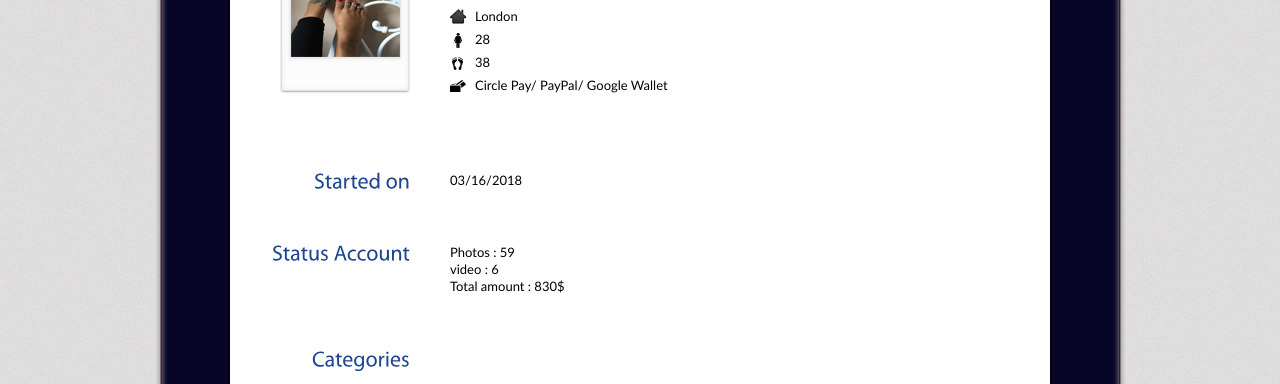
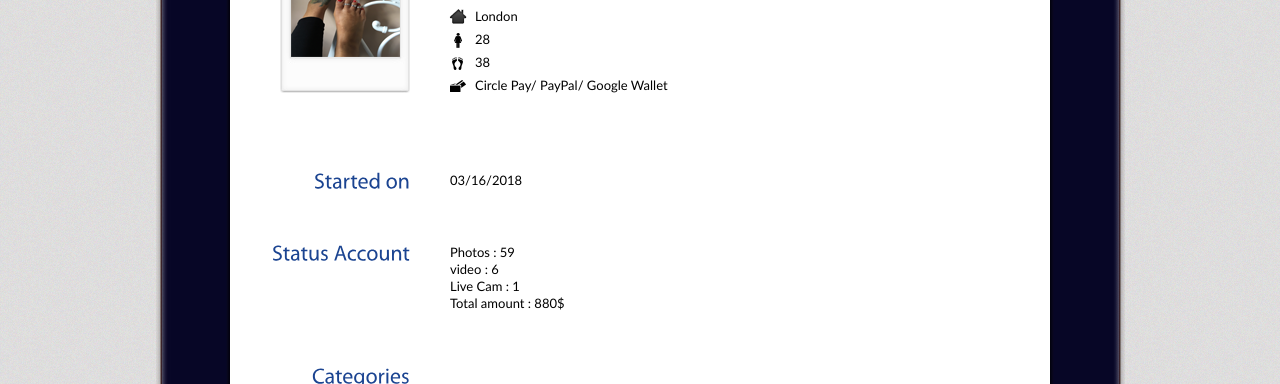
Before and after one commit to MegaFeet/Ebony-Exotica, a plain HTML site: page index.html in a window 1280 px wide. Shown: the part 339-723 px from the top of the page. Drawn offline with Linux system fonts and the light colour scheme.

Commit message:
Update index.html

```diff
--- a/index.html
+++ b/index.html
@@ -68,7 +68,8 @@
           <h2>Status Account</h2>
 	 <p>  Photos : 59 </p>
 	<p>  video : 6 </p>
-	<p> Total amount : 830$ </p>
+        <p>  Live Cam : 1 </p>
+	<p> Total amount : 880$ </p>
 
         </div>
 
```
